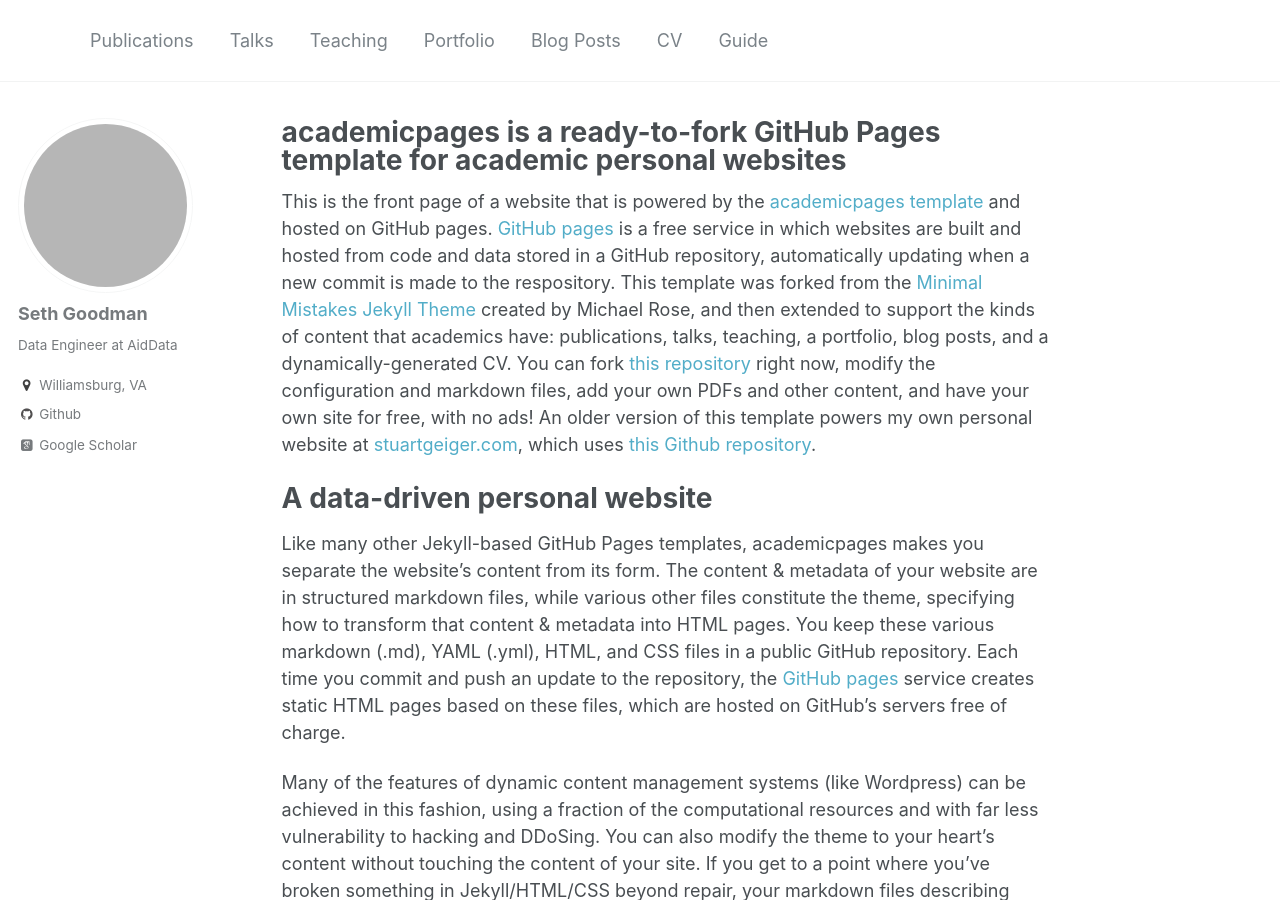
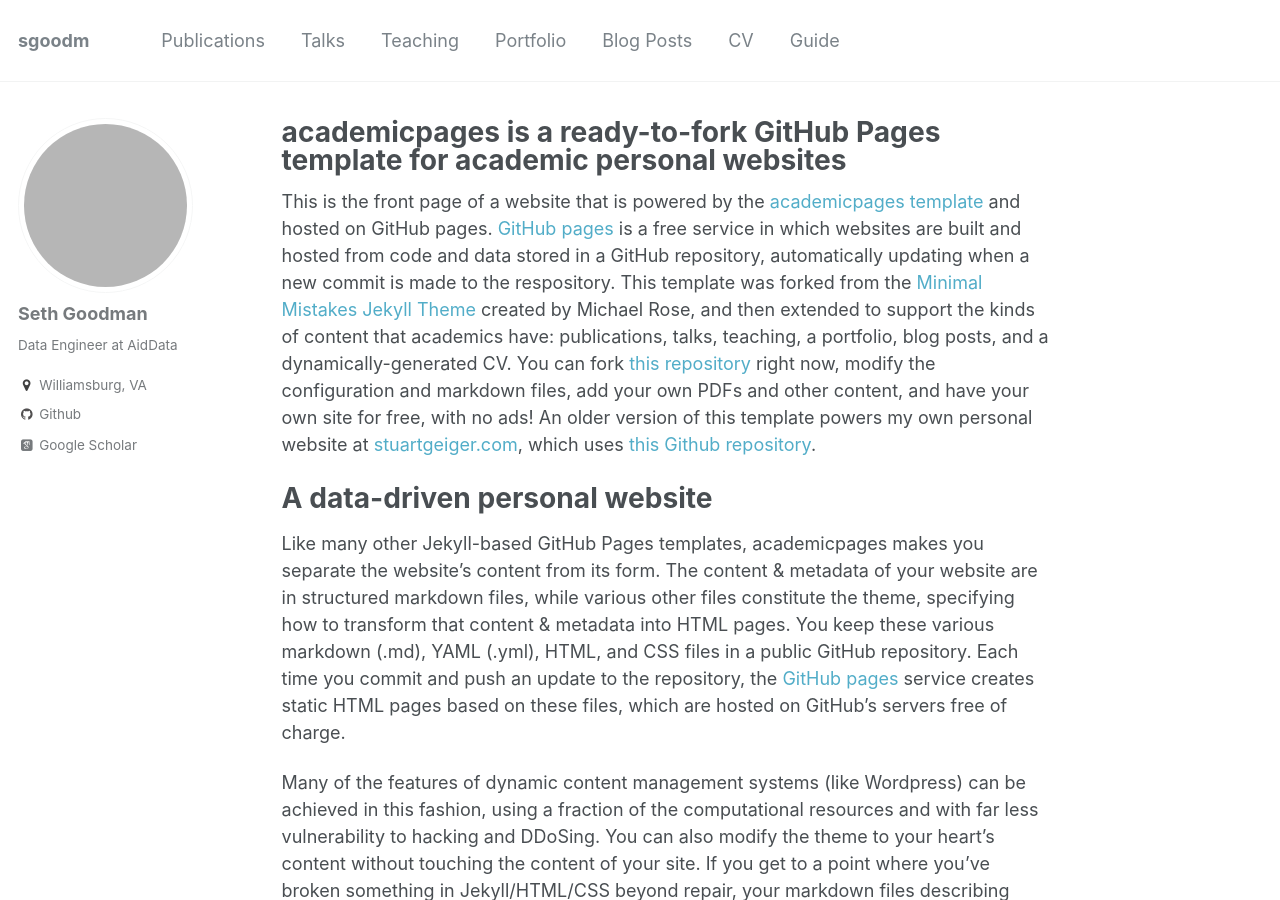
Before and after one commit to sgoodm/sgoodm.github.io, a Jekyll site: the page built from _pages/about.md, in a window 1280 px wide and 900 px high. Built offline with Jekyll 4.4.1, drawn with Linux system fonts in a browser that asks for light colours; some web fonts are replaced; grey boxes are pictures that could not be loaded.

Commit message:
Update info

```diff
--- a/_config.yml
+++ b/_config.yml
@@ -7,7 +7,7 @@
 
 # Site Settings
 locale                   : "en-US"
-title                    : ""
+title                    : "sgoodm"
 title_separator          : "-"
 name                     : &name "Seth Goodman"
 description              : &description "Data Engineer at AidData"
```
